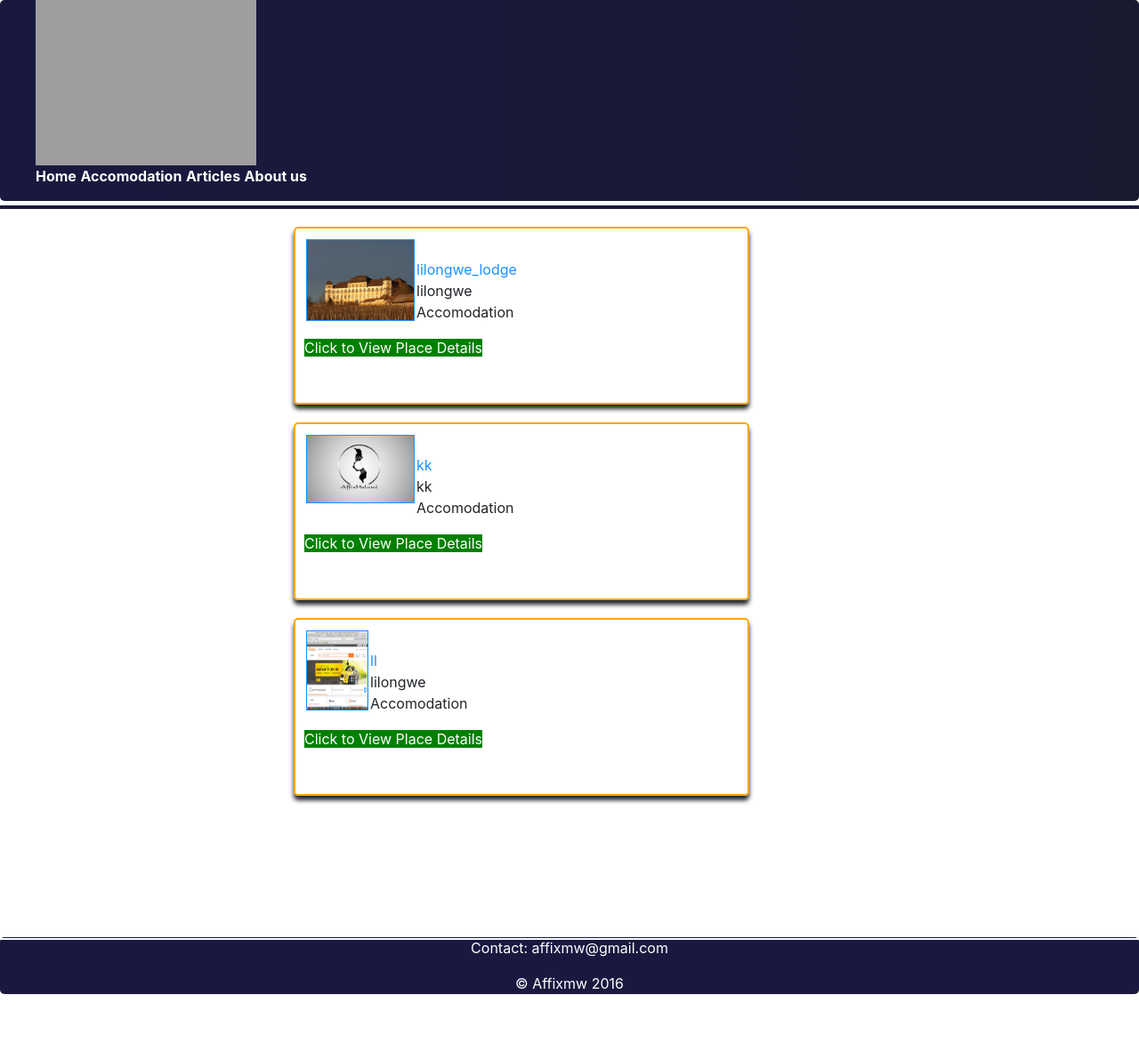
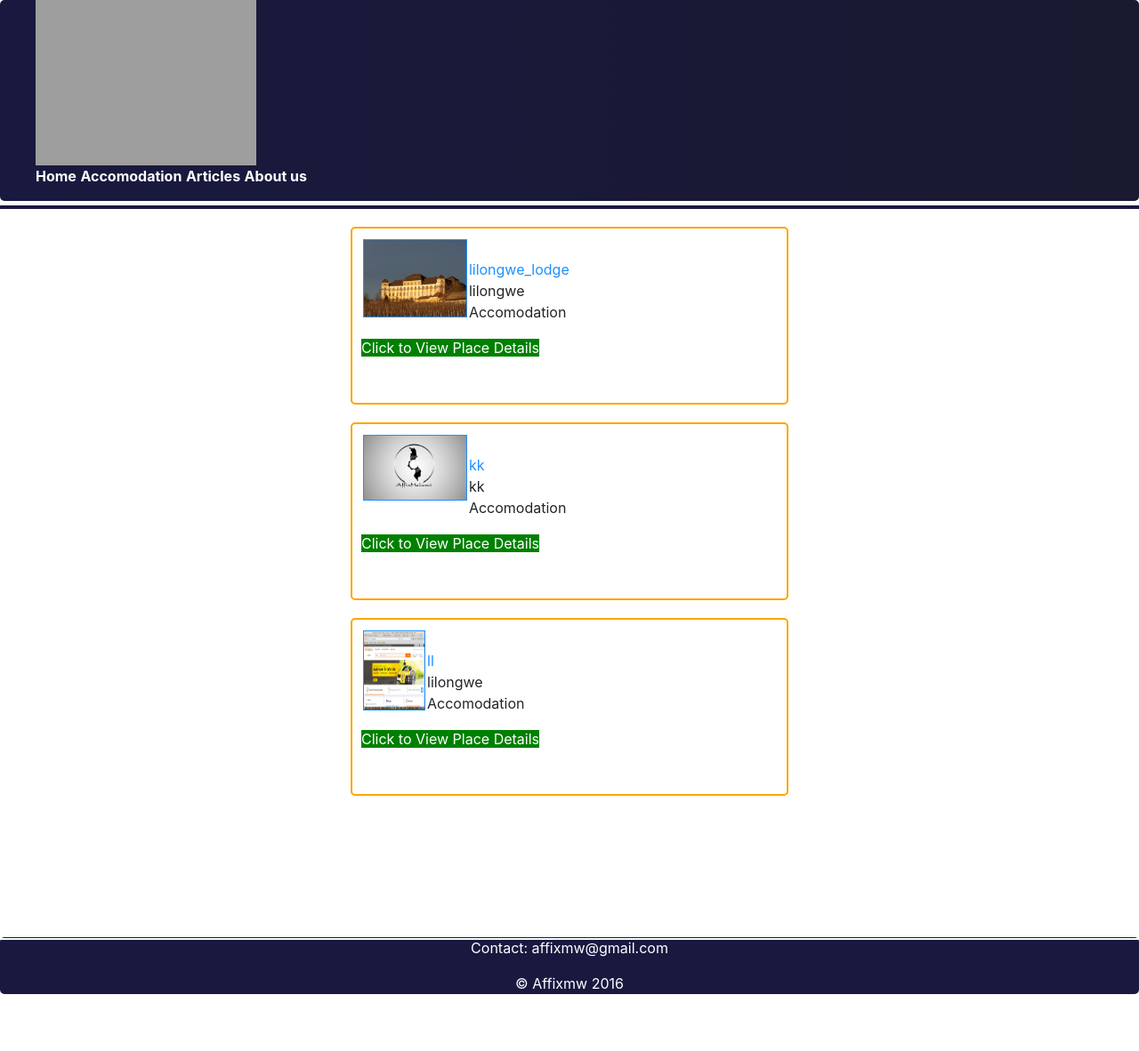
Before and after one commit to levi-p/aff, a Django app: page /d/details/ in a window 1280 px wide. Shown: the whole page at 89% size. Run offline with Django 3.2, Linux system fonts and the light colour scheme; data comes from the database, SQL or seed files in the repository; some libraries are stand-ins or nearby versions; grey boxes are pictures that could not be loaded.

Commit message:
overflow3

```diff
--- a/details/static/css/css.css
+++ b/details/static/css/css.css
@@ -126,22 +126,22 @@
 .done {
     display:block;
     floact: left;
-    width: 50%;
+    width: 40%;
     height: 100%;
     kkoverflow: auto;
     margin: auto;
-    dborder:2px solid green ;
+    bordejr:2px solid green ;
 }
 
 .twoood {
-    width: 80%;
+    width: 96%;
     height: 25%;
 
     border: 2px solid orange;
     padding: 10px;
     margin-top:20px;
     margin-left:10px;
-    box-shadow:0 5px 5px;
+    box-shadohw:0 5px 5px;
     border-radius: 5px;
    }
 
--- a/templates/base.html
+++ b/templates/base.html
@@ -46,8 +46,8 @@
 
 <ul>
 
-    <a href='/' ><li><div stsyle="position:relative;top:-50px;float:left;border:;height:200px;width:70%;margind:5px;"><img src="{% static 'Affix2.png' %}" style="width:20%;height:auto;" alt="gg">
-</div></li></a>
+    <li><div stsyle="position:relative;top:-50px;float:left;border:;height:200px;width:70%;margind:5px;"><img src="{% static 'Affix2.png' %}" style="width:20%;height:auto;" alt="gg">
+</div></li>
     <a href="/"><li>Home</li></a>
     <a href="{% url 'Det:details' %}"><li>Accomodation</li></a>
     <a href="{% url 'art:list' %}"><li>Articles</li></a>
```
